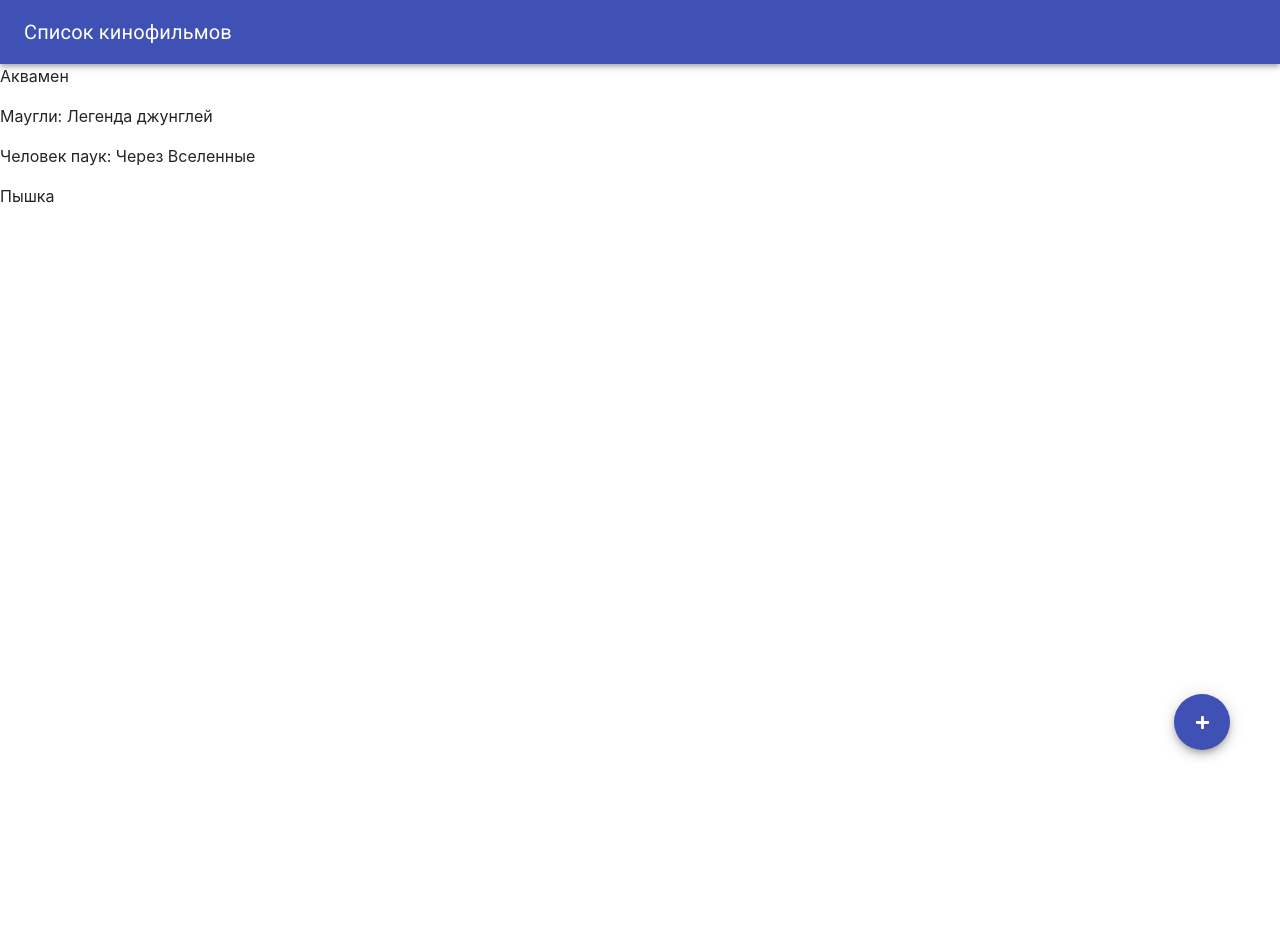
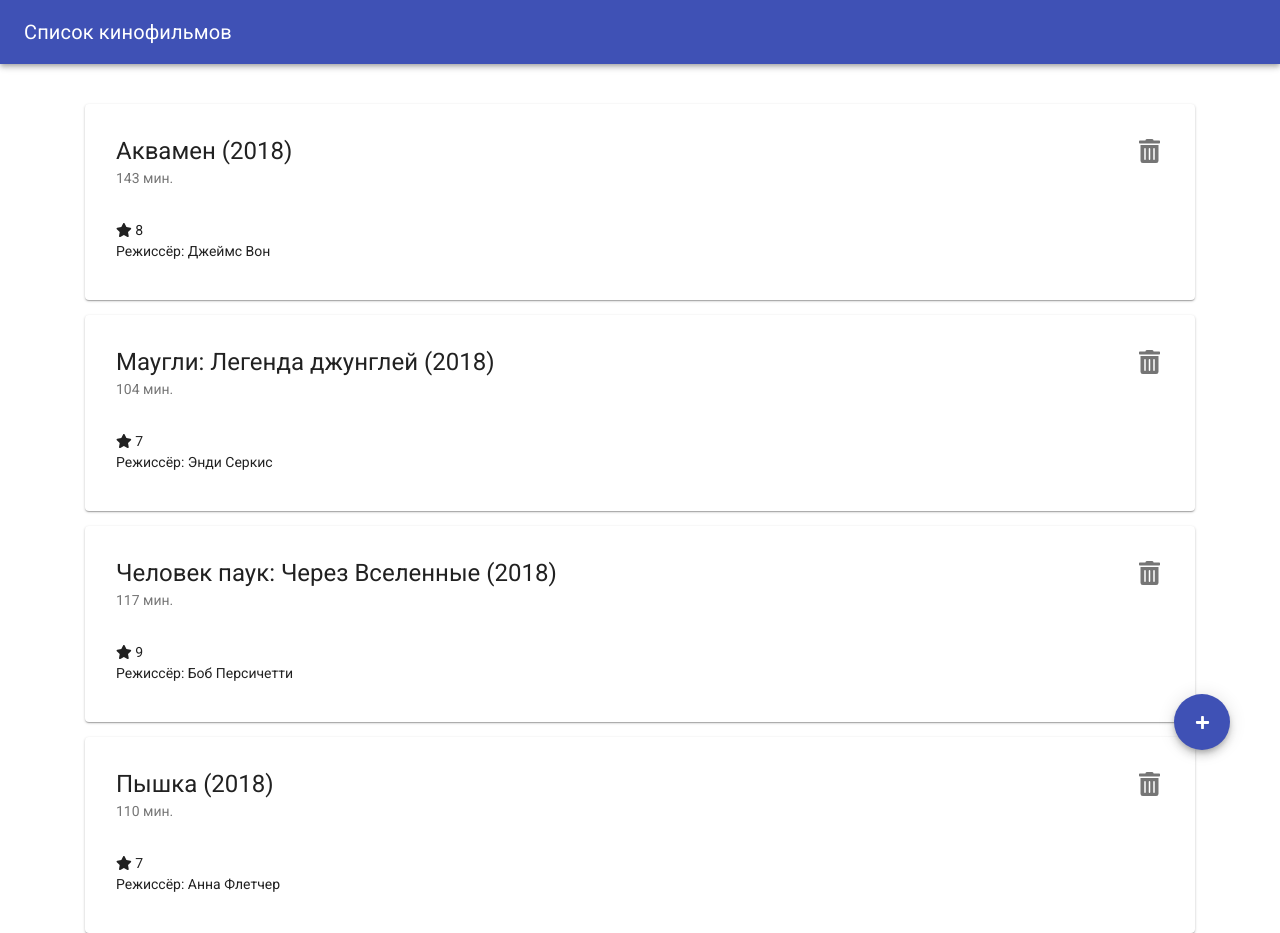
Before and after one commit to YuraOvcharov/todo-films-react, a React (Create React App) app: page / in a window 1280 px wide. Before the commit the page ends 800 px from the top, so only its background shows below. Built offline with nearby package versions, Linux system fonts and the light colour scheme.

Commit message:
add card

```diff
--- a/src/App.scss
+++ b/src/App.scss
@@ -1,5 +1,5 @@
 .btn-add-form {
-    position: absolute !important;
+    position: fixed !important;
     bottom: 0;
     right: 0;
     margin: 50px !important;
@@ -10,3 +10,26 @@
         width: 15px;
     }
 }
+
+
+
+/************** CardFilm ***************/
+.films {
+    margin-top: 40px;
+
+    .ccard { //потому что .card уже существует в bootstrap
+        margin-top: 15px;
+        padding: 15px !important;
+
+        &:first-child {
+            margin-top: 0;
+        }
+
+        &:hover {
+            box-shadow: 0px 3px 10px 0px rgba(0,0,0,0.2),
+                        0px 3px 3px 0px rgba(0,0,0,0.14),
+                        0px 5px 3px 1px rgba(0,0,0,0.12);
+        }
+    }
+
+}
--- a/src/components/CardFilm.js
+++ b/src/components/CardFilm.js
@@ -0,0 +1,43 @@
+import React from 'react';
+//import PropTypes from 'prop-types';
+import Card from '@material-ui/core/Card';
+import CardActions from '@material-ui/core/CardActions';
+import CardContent from '@material-ui/core/CardContent';
+import CardHeader from '@material-ui/core/CardHeader';
+import Button from '@material-ui/core/Button';
+import Typography from '@material-ui/core/Typography';
+import { IconButton } from '@material-ui/core';
+
+
+class CardFilm extends React.Component {
+    render() {
+        const { name, film_date, director, duration, rating } = this.props.data;
+        let cardName = name + " (" + film_date + ")";
+        let cardDuration = duration + " мин."
+
+
+        return (
+            <Card className="ccard">
+                <CardHeader
+                    action={
+                        <IconButton>
+                            <i class="fas fa-trash-alt"></i>
+                        </IconButton>
+                    }
+                    title={cardName}
+                    subheader={cardDuration}
+                />
+                <CardContent>
+                    <Typography component="p">
+                        <i class="fas fa-star"></i> {rating}
+                    </Typography>
+                    <Typography component="p">
+                        Режиссёр: {director}
+                    </Typography>
+                </CardContent>
+            </Card>
+        )
+    }
+}
+
+export default CardFilm;
--- a/src/components/Films.js
+++ b/src/components/Films.js
@@ -1,6 +1,6 @@
 import React from 'react'
 import PropTypes from 'prop-types'
-//import { CardFilm } from './CardFilm';
+import CardFilm from './CardFilm';
 
 
 class Films extends React.Component {
@@ -9,8 +9,8 @@ class Films extends React.Component {
     let FilmsTemplate = null
 
     if (data.length) {
-      FilmsTemplate = data.map(function(item) {
-        return (<p key={item.id}>{item.name}</p>)
+      FilmsTemplate = data.map(function (item) {
+        return <CardFilm key={item.id} data={item} />
       })
     } else {
       FilmsTemplate = <p>К сожалению нет фильмов</p>
@@ -21,8 +21,14 @@ class Films extends React.Component {
 
   render() {
     return (
-      <div>
-        {this.renderFilms()}
+      <div className="container">
+        <div className="row">
+          <div className="col-12">
+            <div className="films">
+              {this.renderFilms()}
+            </div>
+          </div>
+        </div>
       </div>
     )
   }
--- a/src/index.css
+++ /dev/null
@@ -1,14 +0,0 @@
-body {
-  margin: 0;
-  padding: 0;
-  font-family: -apple-system, BlinkMacSystemFont, "Segoe UI", "Roboto", "Oxygen",
-    "Ubuntu", "Cantarell", "Fira Sans", "Droid Sans", "Helvetica Neue",
-    sans-serif;
-  -webkit-font-smoothing: antialiased;
-  -moz-osx-font-smoothing: grayscale;
-}
-
-code {
-  font-family: source-code-pro, Menlo, Monaco, Consolas, "Courier New",
-    monospace;
-}
```
Also changed, not shown: src/App.css (deleted, +0 -32 lines), src/logo.svg (deleted).
